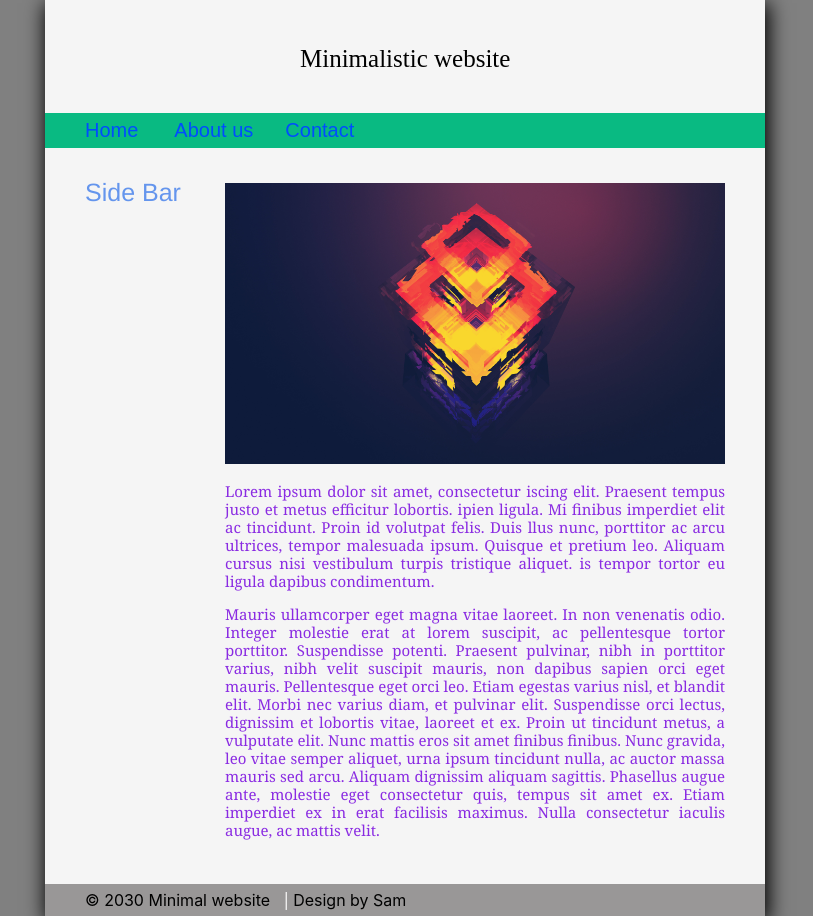
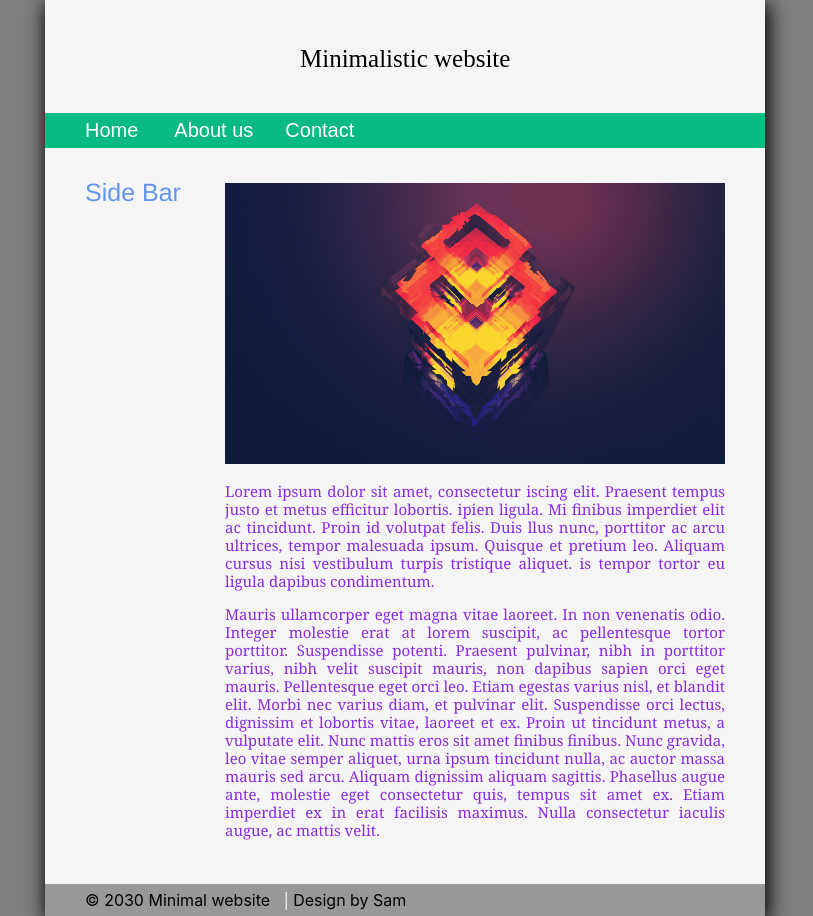
Before and after one commit to agent-coder/test, a plain HTML site: page index.html in a window 1280 px wide. Shown: the whole page, without its empty margins (235-1048 px from the left). Drawn offline with Linux system fonts and the light colour scheme; a script that the page names is missing.

Commit message:
Add files via upload

```diff
--- a/css/style.css
+++ b/css/style.css
@@ -46,7 +46,7 @@ body {
 
 .menu a {
 
-    color: rgb(0, 76, 255);
+    color: rgb(255, 255, 255);
     text-decoration: none;
     font-size: 20px;
     font-family: Arial, Helvetica, sans-serif;
```
